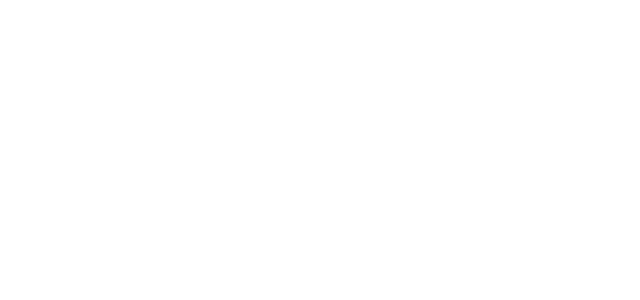
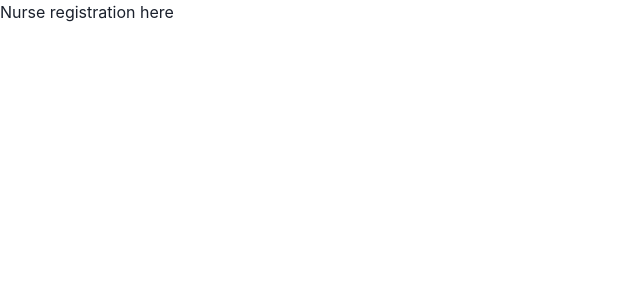
Before and after one commit to addymistrel/Build-A-Thon, a React (Create React App) app in the folder frontend/: page /nurse/registration in a window 1280 px wide. Before the commit this address had no page. Shown: the top 300 px of the page, without its empty margins (0-640 px from the left). Built offline with nearby package versions, Linux system fonts and the light colour scheme.

Commit message:
nurse registration route added

```diff
--- a/frontend/src/App.js
+++ b/frontend/src/App.js
@@ -1,6 +1,7 @@
 import React from "react";
 import { BrowserRouter, Routes, Route } from "react-router-dom";
 import Homepage from "./Pages/Homepage/Homepage";
+import NurseRegistration from "./Pages/NurseRegistration/NurseRegistration";
 
 export default function App() {
   return (
@@ -8,6 +9,7 @@ export default function App() {
       <BrowserRouter>
         <Routes>
           <Route path="/" element={<Homepage />} />
+          <Route path="/nurse/registration" element={<NurseRegistration/>} />
         </Routes>
       </BrowserRouter>
     </>
--- /dev/null
+++ b/frontend/src/Pages/NurseRegistration/NurseRegistration.js
@@ -0,0 +1,11 @@
+import React from 'react'
+
+const NurseRegistration = () => {
+  return (
+    <div>
+      Nurse registration here
+    </div>
+  )
+}
+
+export default NurseRegistration
```
